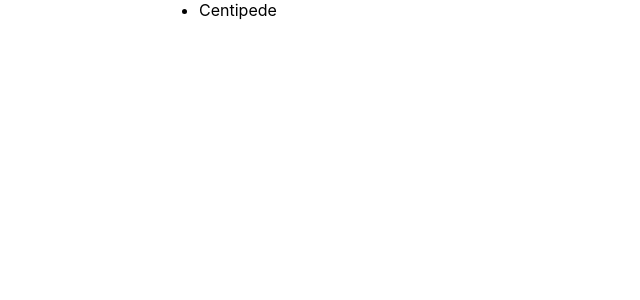
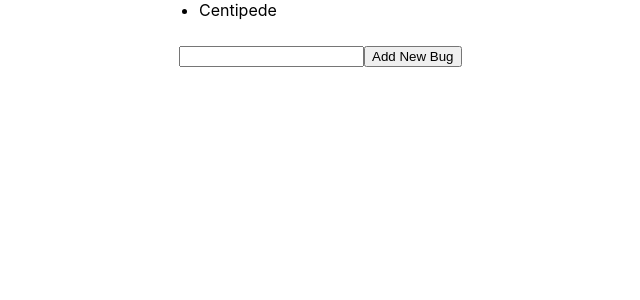
Before and after one commit to phelanjo/bug-tracker, a React (Create React App) app: page / in a window 1280 px wide. Shown: the top 300 px of the page, without its empty margins (161-801 px from the left). Built offline with nearby package versions, Linux system fonts and the light colour scheme.

Commit message:
Implement addBug function in store. Create BugsForm component.

```diff
--- a/src/App.js
+++ b/src/App.js
@@ -5,7 +5,10 @@
 
 const StoreProvider = ({children}) => {
   const store = useLocalStore(() => ({
-    bugs: ["Centipede"]
+    bugs: ["Centipede"],
+    addBug: (bug) => {
+      store.bugs.push(bug)
+    }
   }))
 
   return (
@@ -25,11 +28,36 @@
   )
 }
 
+const BugsForm = () => {
+  const store = React.useContext(StoreContext);
+  const [bug, setBug] = React.useState("")
+
+  return (
+    <form
+      onSubmit={e => {
+        store.addBug(bug)
+        setBug("")
+        e.preventDefault()
+      }}
+    >
+      <input
+        type="text"
+        value={bug}
+        onChange={e => {
+          setBug(e.target.value)
+        }}
+      />
+      <button type="submit">Add New Bug</button>
+    </form>
+  )
+}
+
 function App() {
   return (
   <StoreProvider>
     <main>
       <BugsList />
+      <BugsForm />
     </main>
   </StoreProvider>
   )
```
